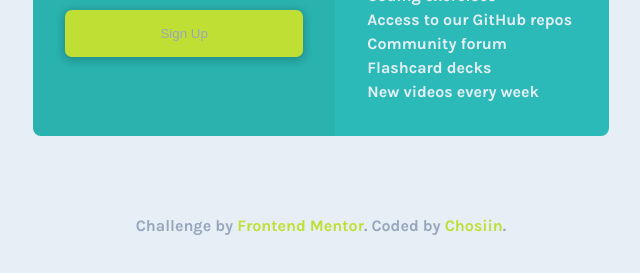
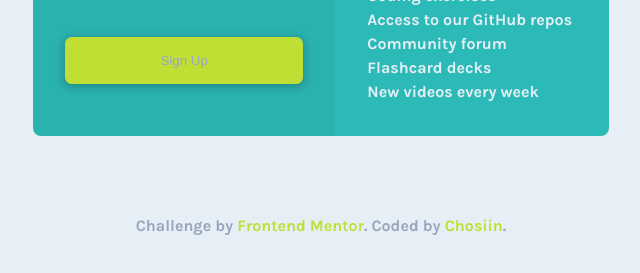
Before and after one commit to shikin93/single-price-grid, a plain HTML site: page index.html in a window 1280 px wide. Shown: the part 483-756 px from the top of the page, without its empty margins (319-959 px from the left). Drawn offline with Linux system fonts and the light colour scheme.

Commit message:
change margin on button

```diff
--- a/scss/main.scss
+++ b/scss/main.scss
@@ -137,6 +137,10 @@ main {
     grid-area: feature;
     border-radius: 0 0 0.5em 0;
   }
+
+  .subscription__button {
+    margin: 3em 0 0;
+  }
 }
 
 /* desktop breakpoints */
```
Also changed, not shown: css/main.css, 1 other file.
